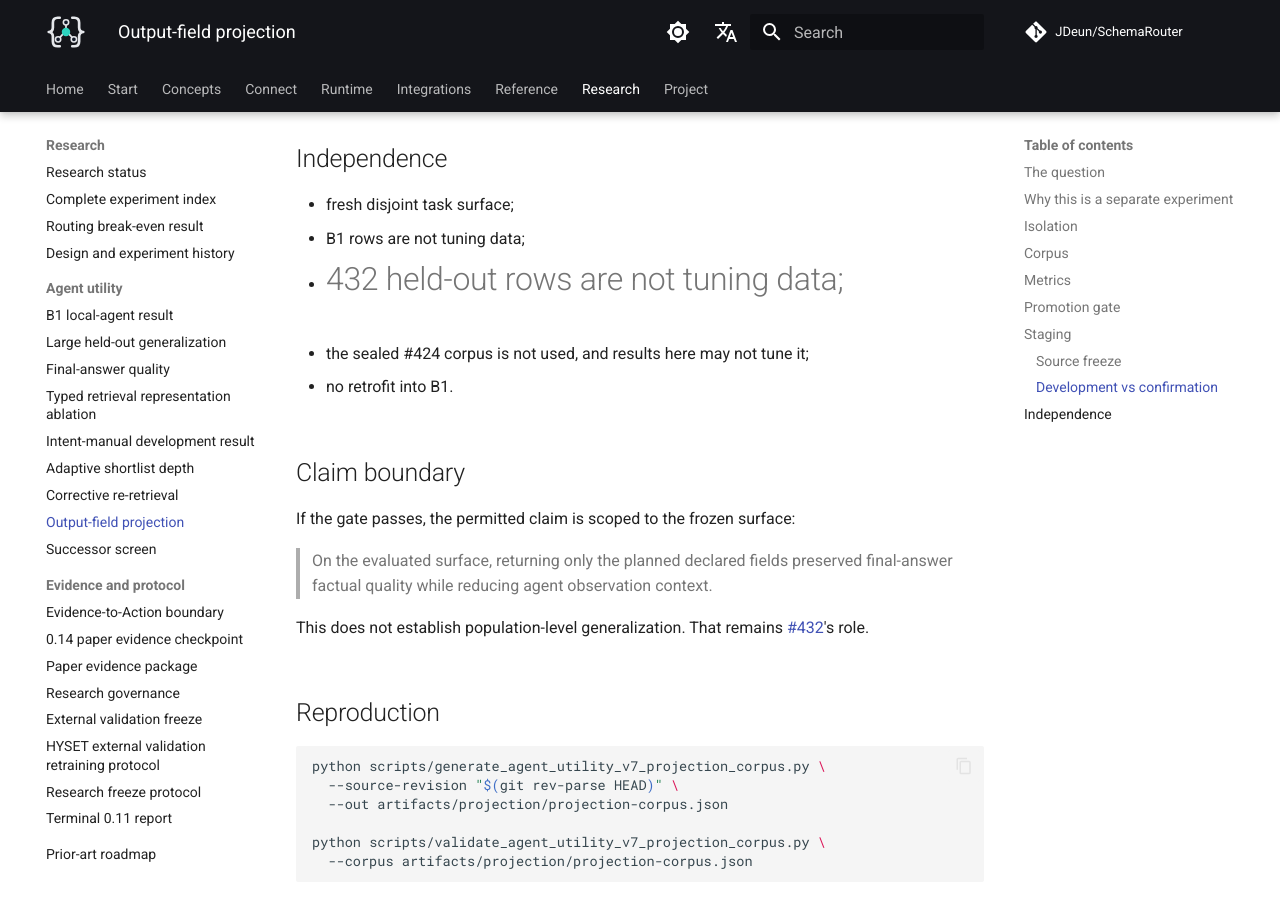
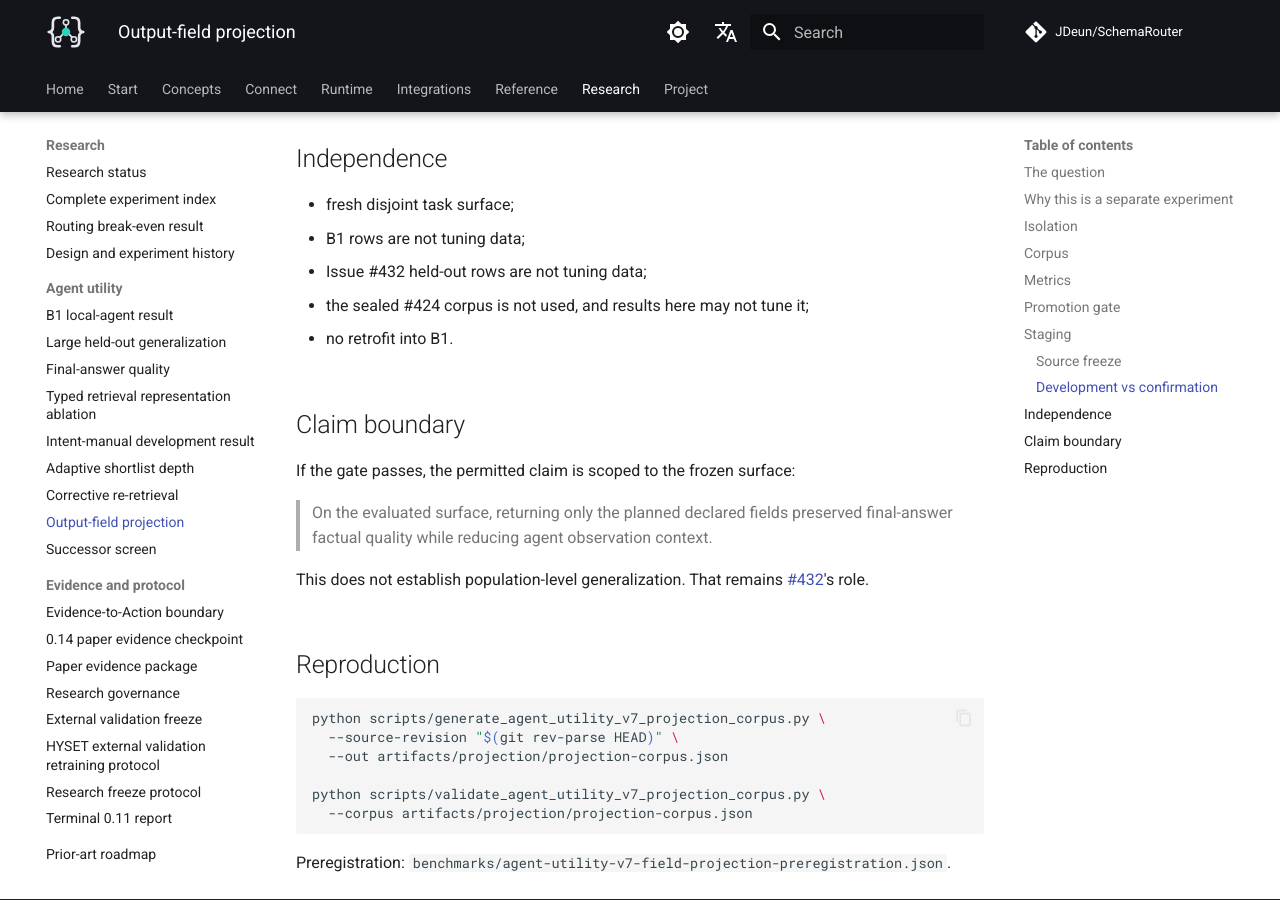
Before and after one commit to JDeun/SchemaRouter, an MkDocs documentation site: the page built from docs/research/field-projection-answer-quality.md, in a window 1280 px wide and 900 px high, scrolled down 5094 px. Built offline with MkDocs 1.6.1 and Material for MkDocs 9.7.7, drawn with Linux system fonts in a browser that asks for light colours; comment, search, counter and statistics services are not loaded.

Commit message:
docs: keep list issue IDs as body text rather than headings

```diff
--- a/docs/research/field-projection-answer-quality.md
+++ b/docs/research/field-projection-answer-quality.md
@@ -188,7 +188,7 @@
 
 - fresh disjoint task surface;
 - B1 rows are not tuning data;
-- #432 held-out rows are not tuning data;
+- Issue #432 held-out rows are not tuning data;
 - the sealed #424 corpus is not used, and results here may not tune it;
 - no retrofit into B1.
 
```
